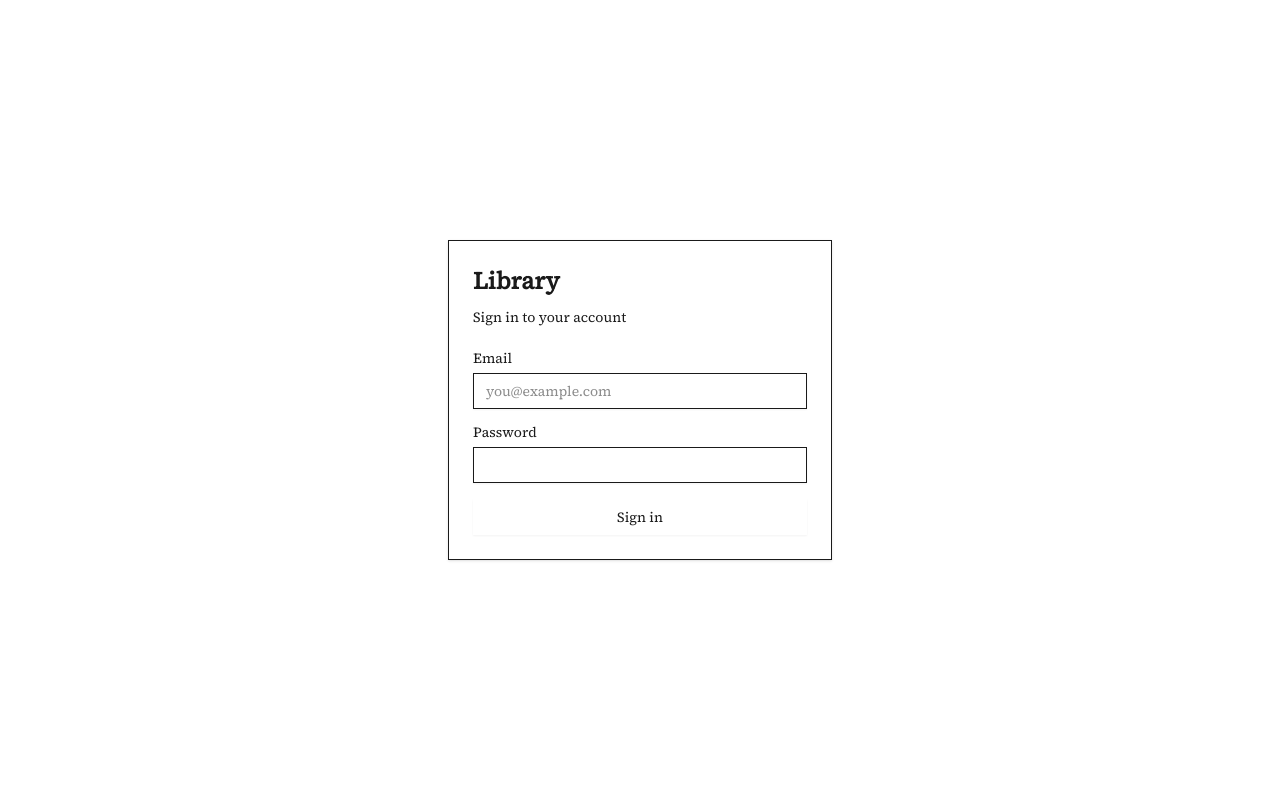
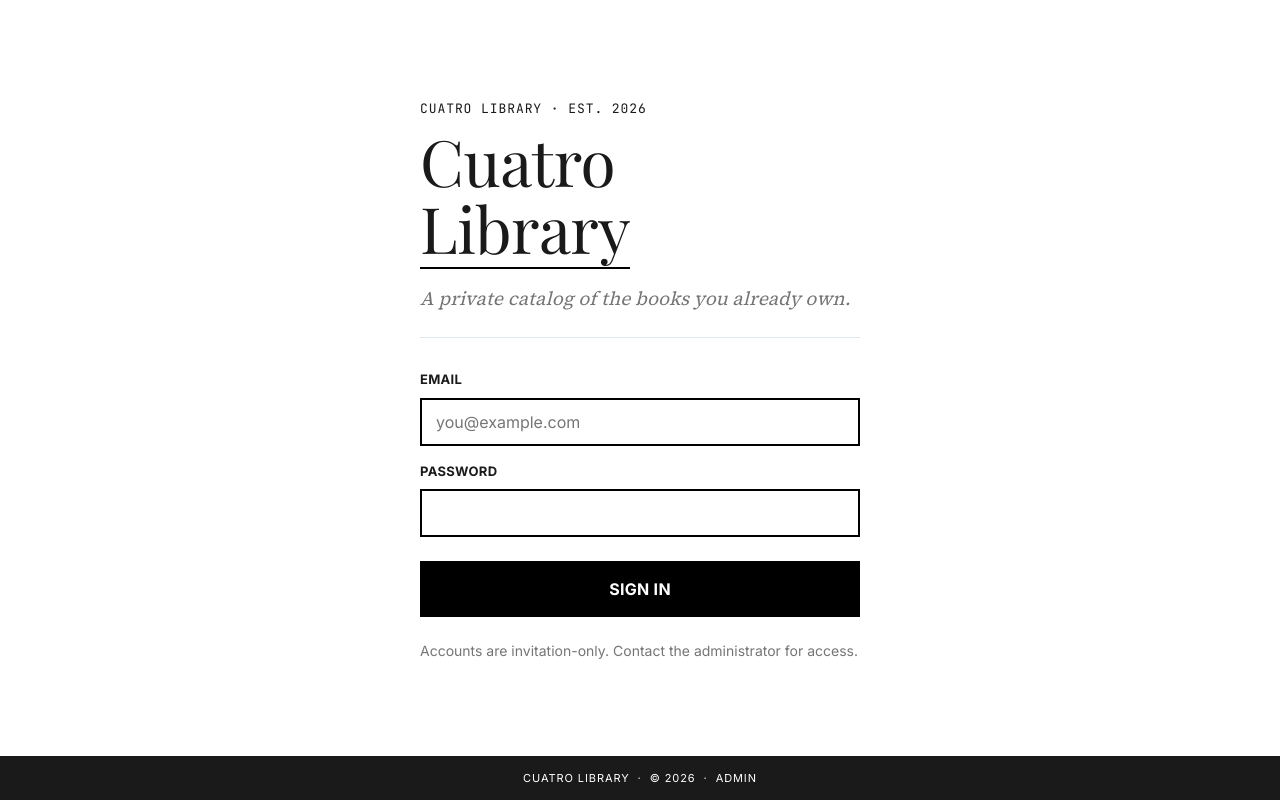
Before and after one commit to LuigiEspinosa/digital-library, a SvelteKit app in the folder apps/web/: page /login in a window 1280 px wide. Built offline with nearby package versions, Linux system fonts and the light colour scheme; no server answers.

Commit message:
feat(web): rebuild /login screen (story C.1)

```diff
--- a/apps/web/src/lib/components/primitives/Input.svelte
+++ b/apps/web/src/lib/components/primitives/Input.svelte
@@ -58,7 +58,7 @@
 	     "helperText when present and no error"). -->
 	{#if errorText}
 		<div class="error-block" id={describeId}>
-			<MonoKicker size="sm" tone="ink">ERROR</MonoKicker>
+			<MonoKicker size="ribbon" tone="ink">ERROR</MonoKicker>
 			<p class="error-message">{errorText}</p>
 		</div>
 	{:else if helperText}
--- /dev/null
+++ b/apps/web/src/lib/testing/app-forms.ts
@@ -0,0 +1,6 @@
+// Test-only stand-in for SvelteKit's $app/forms. vitest.config.ts uses the bare
+// svelte() plugin (not sveltekit()), so the real module has no resolver here and a
+// route component importing it would throw at render time.
+export const enhance = () => ({ destroy() {} });
+export const applyAction = async () => {};
+export const deserialize = (s: string) => JSON.parse(s);
--- a/apps/web/src/routes/+layout.svelte
+++ b/apps/web/src/routes/+layout.svelte
@@ -5,6 +5,7 @@
   import '@fontsource/inter/400.css';
   import '@fontsource/inter/700.css';
   import '@fontsource/jetbrains-mono/400.css';
+  import '@fontsource/jetbrains-mono/700.css';
   import '@fontsource/jetbrains-mono/800.css';
 
   import { onNavigate, afterNavigate } from '$app/navigation';
--- a/apps/web/src/routes/login/+page.svelte
+++ b/apps/web/src/routes/login/+page.svelte
@@ -1,63 +1,255 @@
 <script lang="ts">
-	import { enhance } from "$app/forms";
-	import type { ActionData } from "./$types";
-	import { Button } from "$lib/components/ui/button";
-	import * as Card from "$lib/components/ui/card";
-	import { Input } from "$lib/components/ui/input";
-	import { Label } from "$lib/components/ui/label";
+	import { enhance } from '$app/forms';
+	import type { ActionData } from './$types';
+	import MonoKicker from '$lib/components/primitives/MonoKicker.svelte';
+	import HardRule from '$lib/components/primitives/HardRule.svelte';
+	import Input from '$lib/components/primitives/Input.svelte';
+	import Button from '$lib/components/primitives/Button.svelte';
 
 	let { form }: { form: ActionData } = $props();
+
+	// Feeds the submit button only. The fields stay enabled on purpose: B.7 has no
+	// disabled treatment, so a native disabled input would render with the full
+	// active black border and a live focus outline.
+	let submitting = $state(false);
 </script>
 
 <svelte:head>
-	<title>Sign In - Library</title>
+	<title>Cuatro Library · Sign In</title>
 </svelte:head>
 
-<main class="min-h-screen flex items-center justify-center bg-muted/40 px-4">
-	<Card.Root class="w-full max-w-sm">
-		<Card.Header class="space-y-1">
-			<Card.Title class="text-2xl">Library</Card.Title>
-			<Card.Description>Sign in to your account</Card.Description>
-		</Card.Header>
+<!-- min-height lives here, not on the layout: +layout.svelte wraps every page in a
+     plain non-flex GSAP <div> that will not stretch this one. -->
+<div class="login-page">
+	<main class="stage">
+		<div class="column">
+			<!-- Author-cased on purpose, here and throughout: MonoKicker, Input's label,
+			     Button and .floor all uppercase in CSS, so the rendered copy still matches
+			     04-login.md §Sample content while the DOM text a screen reader reads keeps
+			     its real casing. Never pre-shout a string in markup. -->
+			<div>
+				<MonoKicker size="md" tone="ink">Cuatro Library · Est. 2026</MonoKicker>
+			</div>
 
-		<Card.Content>
+			<h1 class="wordmark">
+				<span class="line">Cuatro</span>
+				<span class="line"><span class="underlined">Library</span></span>
+			</h1>
+
+			<p class="deck">A private catalog of the books you already own.</p>
+
+			<div class="rule">
+				<HardRule weight="hairline" />
+			</div>
+
+			<!-- One message per submission, so it renders once above the fields rather
+			     than as an errorText under each one. role="alert" announces it on the
+			     server round-trip; the block owns no aria-describedby to double it. -->
 			{#if form?.error}
-				<div
-					class="mb-4 rounded-md border border-destructive/30 bg-destructive/10 px-4 py-3 text-sm text-destructive"
-					role="alert"
-				>
-					{form.error}
+				<div class="error-block" role="alert">
+					<MonoKicker size="ribbon" tone="ink">Error</MonoKicker>
+					<p class="error-message">{form.error}</p>
 				</div>
 			{/if}
 
-			<form method="POST" use:enhance class="space-y-4">
-				<div class="space-y-2">
-					<Label for="email">Email</Label>
+			<form
+				method="POST"
+				use:enhance={() => {
+					submitting = true;
+					// finally, not a trailing statement: if update() rejects (a failed goto on
+					// the redirect, or invalidateAll throwing) the button would stay disabled
+					// with no error shown and no way back short of a reload.
+					return async ({ update }) => {
+						try {
+							await update();
+						} finally {
+							submitting = false;
+						}
+					};
+				}}
+			>
 				<Input
-						id="email"
+					label="Email"
 					type="email"
 					name="email"
-						value={form?.email ?? ""}
+					id="email"
+					value={form?.email ?? ''}
+					placeholder="you@example.com"
+					autocomplete="email"
 					required
-						autocomplete="email"
-						placeholder="you@example.com"
 				/>
+				<Input
+					label="Password"
+					type="password"
+					name="password"
+					id="password"
+					autocomplete="current-password"
+					required
+					class="field-gap"
+				/>
+				<Button variant="inverted" type="submit" class="signin" disabled={submitting}>Sign In</Button>
+			</form>
+
+			<p class="helper">Accounts are invitation-only. Contact the administrator for access.</p>
+		</div>
+	</main>
+
+	<footer class="floor">
+		<span>Cuatro Library</span>
+		<span class="sep" aria-hidden="true">·</span>
+		<span>© 2026</span>
+		<span class="sep" aria-hidden="true">·</span>
+		<a href="/admin">Admin</a>
+	</footer>
 </div>
 
-				<div class="space-y-2">
-					<Label for="password">Password</Label>
-					<Input
-						id="password"
-						type="password"
-						name="password"
-						required
-						autocomplete="current-password"
-						minlength={1}
-					/>
-				</div>
+<style>
+	.login-page {
+		/* dvh, with the vh fallback first for browsers that lack it: on mobile Safari
+		   and Chrome 100vh is the *large* viewport, so with the URL bar on screen the
+		   floor ribbon would sit below the fold on first paint. */
+		min-height: 100vh;
+		min-height: 100dvh;
+		display: flex;
+		flex-direction: column;
+		background: var(--paper-white);
+	}
 
-				<Button type="submit" class="w-full">Sign in</Button>
-			</form>
-		</Card.Content>
-	</Card.Root>
-</main>
+	.stage {
+		flex: 1;
+		display: flex;
+		align-items: center;
+		justify-content: center;
+		padding: var(--space-64) var(--space-32);
+	}
+
+	.column {
+		width: 440px;
+		max-width: 100%;
+	}
+
+	.wordmark {
+		margin: var(--space-8) 0 0;
+		font-family: var(--font-display);
+		font-size: 64px;
+		font-weight: 400;
+		line-height: 1.05;
+		letter-spacing: -0.5px;
+		color: var(--page-ink);
+	}
+
+	.line {
+		display: block;
+	}
+
+	/* inline-block so the rule stops at the word's last glyph rather than running the
+	   column width; a text-decoration cannot hit the 2px/8px spec reliably. */
+	.underlined {
+		position: relative;
+		display: inline-block;
+		padding-bottom: 8px;
+	}
+
+	.underlined::after {
+		content: '';
+		position: absolute;
+		left: 0;
+		right: 0;
+		bottom: 0;
+		height: 2px;
+		background: var(--wired-black);
+	}
+
+	.deck {
+		margin: var(--space-16) 0 0;
+		font-family: var(--font-serif);
+		font-size: 19px;
+		font-style: italic;
+		line-height: 1.47;
+		letter-spacing: 0.108px;
+		color: var(--caption-gray);
+	}
+
+	.rule {
+		margin: var(--space-24) 0 var(--space-32);
+	}
+
+	/* Deliberately matches B.7's internal error treatment so the design system has one
+	   error look: paper ground, 2px black frame, no red, no icon, no dismiss. */
+	.error-block {
+		box-sizing: border-box;
+		background: var(--paper-white);
+		border: 2px solid var(--wired-black);
+		border-radius: 0;
+		padding: 14px 16px;
+		margin-bottom: var(--space-24);
+	}
+
+	.error-message {
+		margin: 6px 0 0;
+		font-family: var(--font-serif);
+		font-size: 16px;
+		line-height: 1.5;
+		color: var(--page-ink);
+	}
+
+	/* A class passed into a child component lands on that component's element and
+	   carries its scoping hash, not this route's — so the sizing of <Input> and
+	   <Button> has to reach through :global(). */
+	.column :global(.field-gap) {
+		margin-top: var(--space-16);
+	}
+
+	.column :global(.signin) {
+		width: 100%;
+		height: 56px;
+		margin-top: var(--space-24);
+	}
+
+	.helper {
+		margin: var(--space-24) 0 0;
+		font-family: var(--font-sans);
+		font-size: 14px;
+		font-weight: 400;
+		line-height: 1.45;
+		color: var(--caption-gray);
+	}
+
+	/* The one centered thing on the page. In normal flow as the last flex child, so
+	   the flex:1 stage pins it to the viewport floor without position: fixed. */
+	.floor {
+		width: 100%;
+		height: 44px;
+		background: var(--page-ink);
+		display: flex;
+		align-items: center;
+		justify-content: center;
+		font-family: var(--font-sans);
+		font-size: 11px;
+		font-weight: 400;
+		letter-spacing: 0.92px;
+		text-transform: uppercase;
+		color: var(--paper-white);
+	}
+
+	.floor .sep {
+		margin: 0 var(--space-8);
+		user-select: none;
+	}
+
+	.floor a {
+		color: inherit;
+		text-decoration: none;
+		transition: color 150ms linear;
+	}
+
+	.floor a:hover {
+		color: var(--link-blue);
+	}
+
+	@media (max-width: 767px) {
+		.stage {
+			padding: var(--space-32) var(--space-24);
+		}
+	}
+</style>
--- a/apps/web/vitest.config.ts
+++ b/apps/web/vitest.config.ts
@@ -1,13 +1,17 @@
 import { defineConfig } from 'vitest/config';
 import { svelte } from '@sveltejs/vite-plugin-svelte';
 import { svelteTesting } from '@testing-library/svelte/vite';
-import path from 'path';
+import { fileURLToPath } from 'node:url';
 
 export default defineConfig({
   plugins: [svelte({ hot: !process.env.VITEST }), svelteTesting()],
   resolve: {
     alias: {
-      '$lib': path.resolve('./src/lib'),
+      // Both aliases resolve against this config file, not the cwd: the root
+      // `pnpm test` (the CI repro) runs vitest.workspace.ts from the repo root, where
+      // a bare path.resolve('./src/…') points outside apps/web and fails to resolve.
+      '$lib': fileURLToPath(new URL('./src/lib', import.meta.url)),
+      '$app/forms': fileURLToPath(new URL('./src/lib/testing/app-forms.ts', import.meta.url)),
     },
   },
   test: {
```
Also changed, not shown: 2 other files (tests, documents, lock files or other folders). Lines whose indentation alone changed are shown as unchanged.
